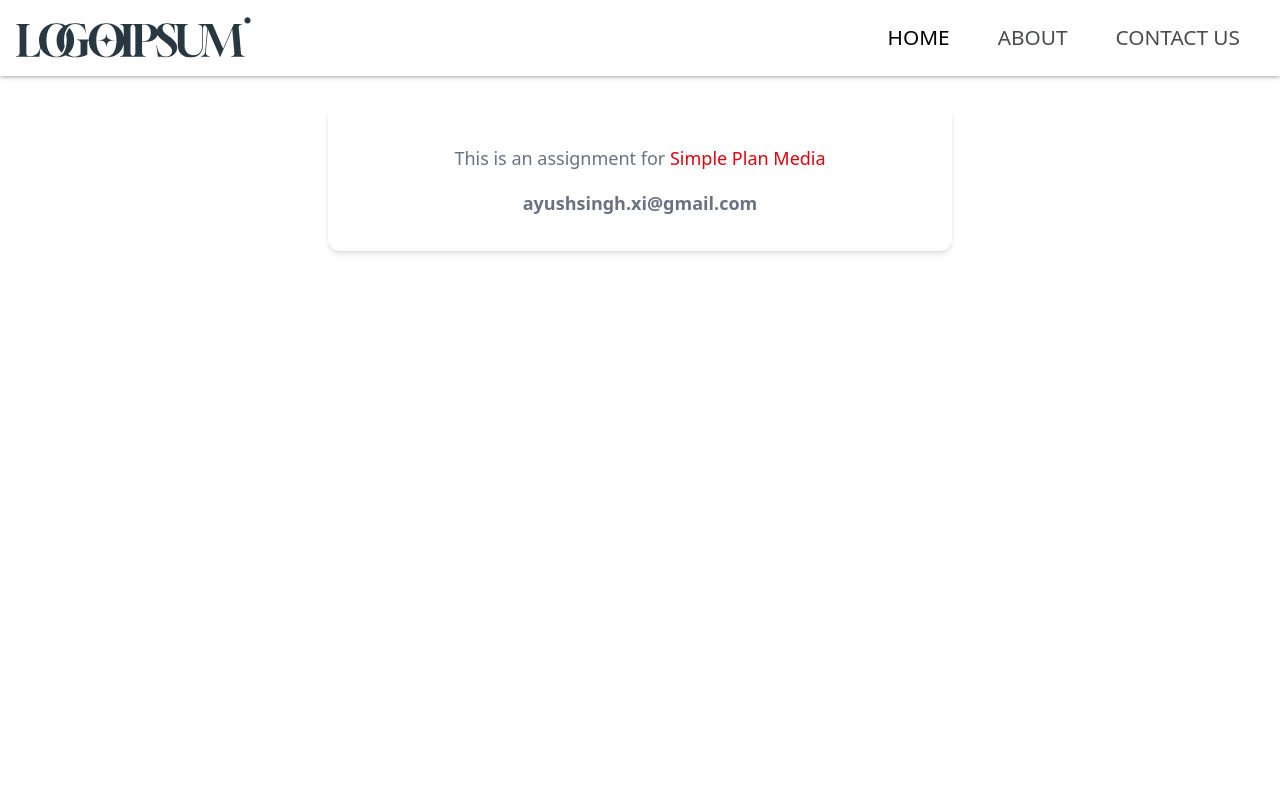
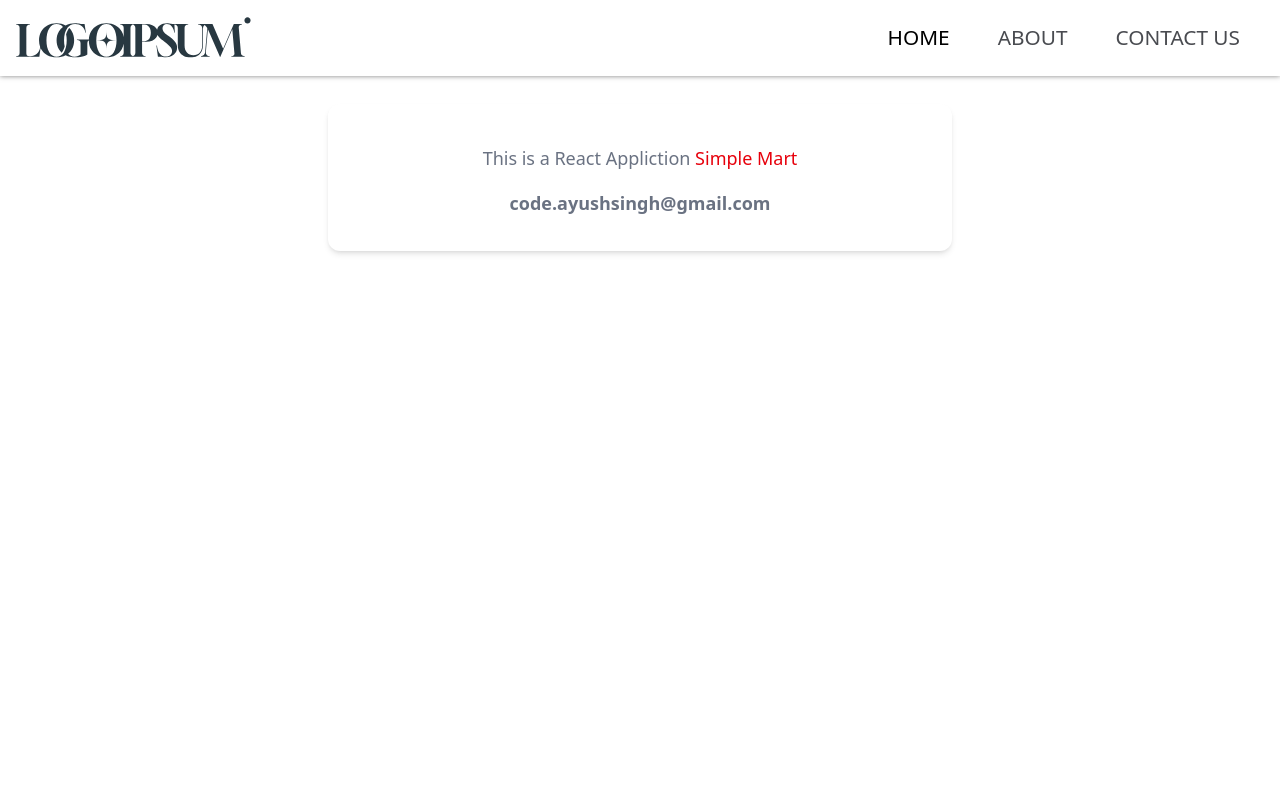
Before and after one commit to ayushsingh02/simple-plan, a React (Vite) app: page /contact in a window 1280 px wide. Shown: the top 800 px of the page. Built offline with nearby package versions, Linux system fonts and the light colour scheme.

Commit message:
Update contact.jsx

```diff
--- a/src/pages/contact.jsx
+++ b/src/pages/contact.jsx
@@ -22,14 +22,14 @@ const Contact = () => {
                 <div class="p-8">
 
                   <p class="mt-2 text-gray-500">
-                    This is an assignment for{" "}
+                    This is a React Appliction {" "}
                     <span class="font-medium text-red-600">
-                      Simple Plan Media
+                      Simple Mart
                     </span>
 
 </p>
                   <p class="mt-4 text-gray-500">
-                  <strong>ayushsingh.xi@gmail.com</strong>
+                  <strong>code.ayushsingh@gmail.com</strong>
                   </p>
                 </div>
               </div>
```
